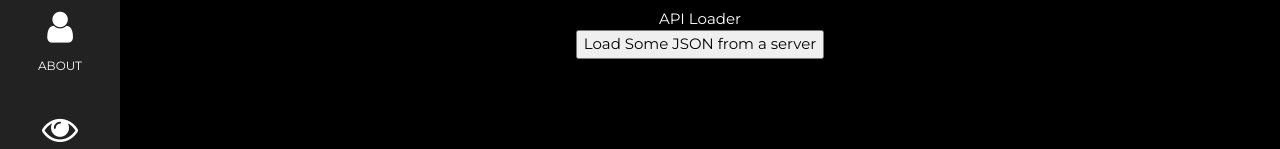
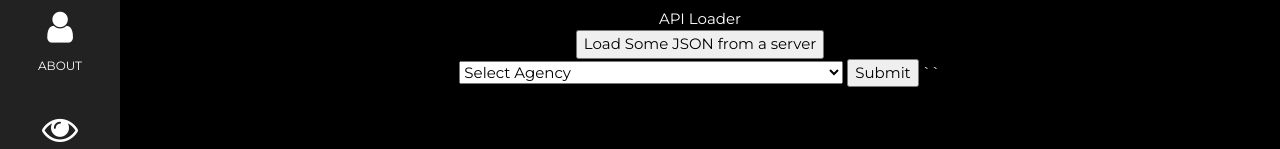
Before and after one commit to JmkGallier/377_Project, a website: page src/public/index.html in a window 1280 px wide. Shown: the part 195-344 px from the top of the page. Drawn offline with nearby package versions, Linux system fonts and the light colour scheme.

Commit message:
selecting agency

```diff
--- a/src/public/index.html
+++ b/src/public/index.html
@@ -79,6 +79,36 @@ body, h1,h2,h3,h4,h5,h6 {font-family: "Montserrat", sans-serif}
     </div>
 
 
+    <form id="tableForm" action="/getJson" method="get">
+    <select class="selectpicker" data-style="btn-info" name="selectpicker">
+        <optgroup label="Select Agency">
+            <option name="" value="0">Select Agency</option>
+            <option name="ENVIRONMENT" value="1">ENVIRONMENT</option>
+            <option name="PUBLIC WORKS & TRANSPORTATION" value="2">PUBLIC WORKS & TRANSPORTATION</option>
+            <option name="CORRECTIONS" value="3">CORRECTIONS</option>
+            <option name="INFORMATION TECHNOLOGY" value="4">INFORMATION TECHNOLOGY</option>
+            <option name="POLICE" value="5">POLICE</option>
+            <option name="HUMAN RESOURCES" value="6">HUMAN RESOURCES</option>
+            <option name="CENTRAL SERVICES" value="7">CENTRAL SERVICES</option>
+            <option name="FIRE/EMS" value="8">FIRE/EMS</option>
+            <option name="FAMILY SERVICES" value="9">FAMILY SERVICES</option>
+            <option name="SHERIFF" value="10">SHERIFF</option>
+            <option name="HOUSING" value="11">HOUSING</option>
+            <option name="PERMITTING, INSPECTIONS & ENFORCEMENT" value="12">PERMITTING, INSPECTIONS & ENFORCEMENT</option>
+            <option name="NON-DEPARTMENTAL" value="13">NON-DEPARTMENTAL</option>
+            <option name="EDUCATION" value="14">EDUCATION</option>
+            <option name="SOCIAL SERVICES" value="15">SOCIAL SERVICES</option>
+            <option name="COUNTY COUNCIL" value="16">COUNTY COUNCIL</option>
+            <option name="CIRCUIT COURT" value="17">CIRCUIT COURT</option>
+            <option name="HOMELAND SECURITY" value="18">HOMELAND SECURITY</option>
+            <option name="FINANCE" value="19">FINANCE</option>
+            <option name="HEALTH" value="20">HEALTH</option>
+        </optgroup>
+    </select>
+    <input type="submit" />
+ ``</form>
+
+
   </header>
 
 
```
